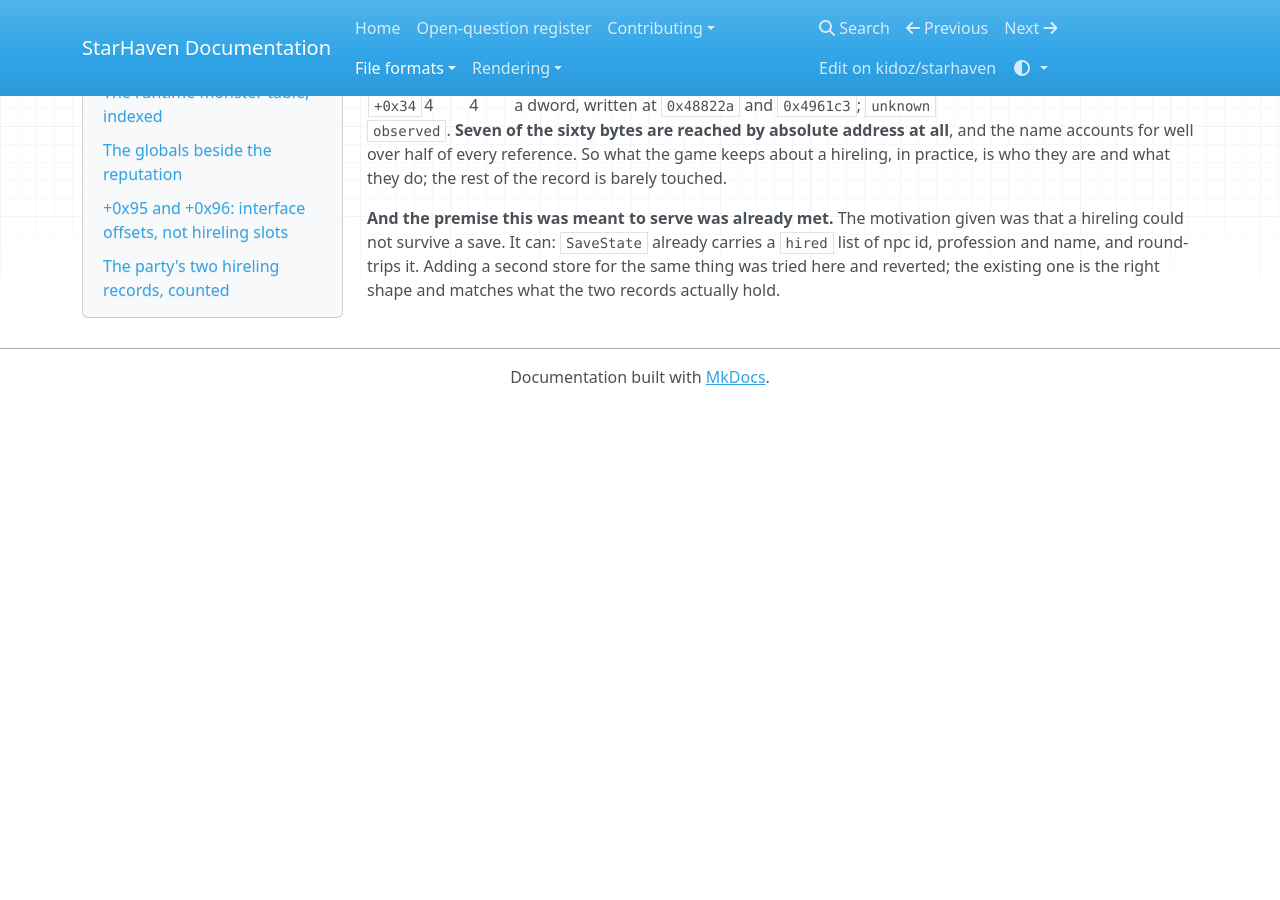
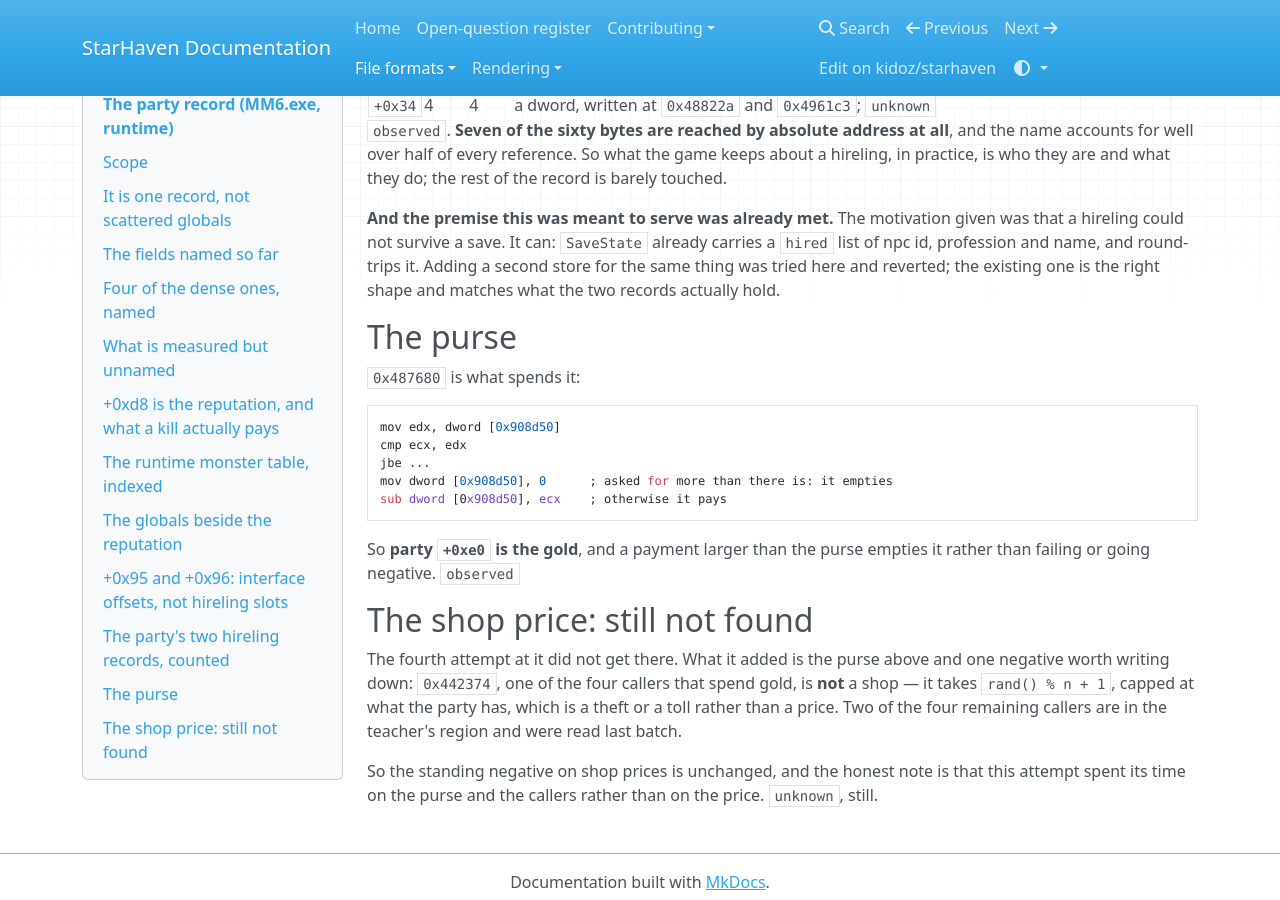
Before and after one commit to kidoz/starhaven, an MkDocs documentation site: the page built from docs/formats/party-record.md, in a window 1280 px wide and 900 px high, scrolled down 3893 px. Built offline with MkDocs 1.6.1, drawn with Linux system fonts in a browser that asks for light colours; nearby versions of some CDN libraries; before the commit the page ends 4298 px from its top, so only the background shows below that.

Commit message:
Name the purse and record where the price hunt got to

````diff
--- a/docs/formats/party-record.md
+++ b/docs/formats/party-record.md
@@ -236,3 +236,30 @@ already carries a `hired` list of npc id, profession and name, and round-trips
 it. Adding a second store for the same thing was tried here and reverted; the
 existing one is the right shape and matches what the two records actually
 hold.
+
+## The purse
+
+`0x487680` is what spends it:
+
+```
+mov edx, dword [0x908d50]
+cmp ecx, edx
+jbe ...
+mov dword [0x908d50], 0      ; asked for more than there is: it empties
+sub dword [0x908d50], ecx    ; otherwise it pays
+```
+
+So **party `+0xe0` is the gold**, and a payment larger than the purse empties
+it rather than failing or going negative. `observed`
+
+## The shop price: still not found
+
+The fourth attempt at it did not get there. What it added is the purse above
+and one negative worth writing down: `0x442374`, one of the four callers that
+spend gold, is **not** a shop — it takes `rand() % n + 1`, capped at what the
+party has, which is a theft or a toll rather than a price. Two of the four
+remaining callers are in the teacher's region and were read last batch.
+
+So the standing negative on shop prices is unchanged, and the honest note is
+that this attempt spent its time on the purse and the callers rather than on
+the price. `unknown`, still.
````
Also changed, not shown: README.md (+8 -0 lines).
